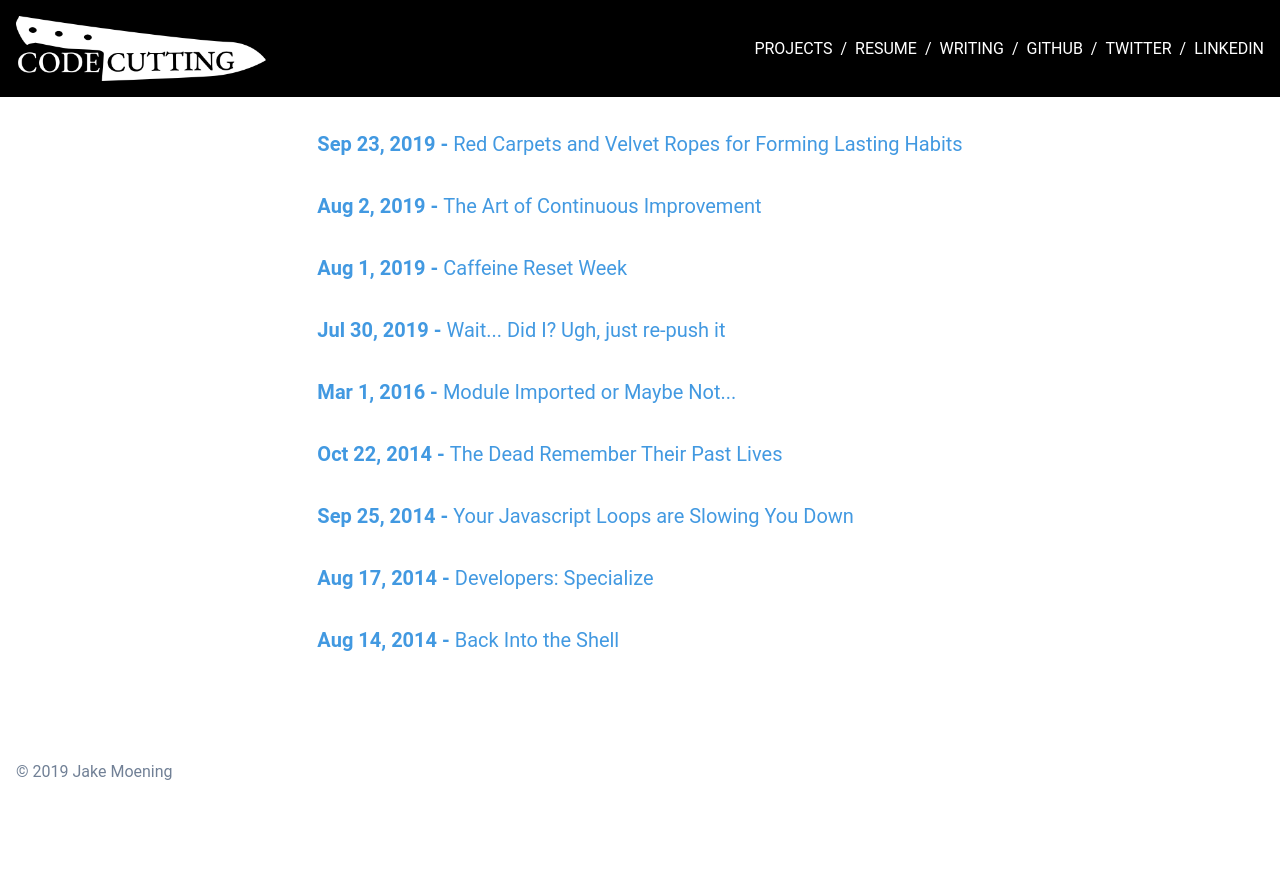
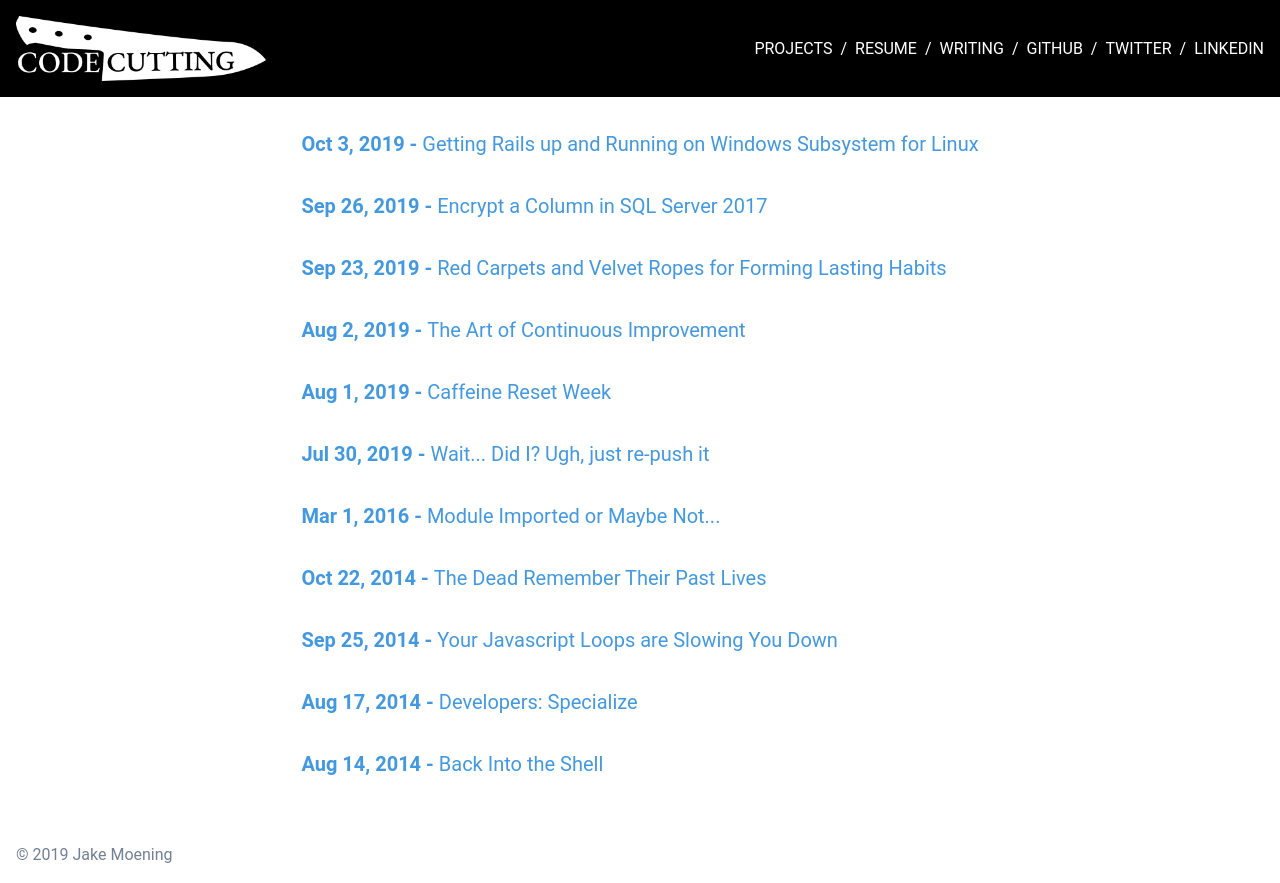
Before and after one commit to jaboc83/codecutting, a React (Create React App) app in the folder ClientApp/: page /writing in a window 1280 px wide. Before the commit the page ends 800 px from the top, so only its background shows below. Built offline with nearby package versions, Linux system fonts and the light colour scheme.

Commit message:
Add new posts to writing

```diff
--- a/ClientApp/src/components/Writing.tsx
+++ b/ClientApp/src/components/Writing.tsx
@@ -14,6 +14,16 @@ const Writing: React.FC = () => {
   return (
     <main className='container flex justify-center m-auto h-screen'>
       <ul>
+        {externalLink(
+          'https://medium.com/@jaboc83/getting-rails-up-and-running-on-windows-subsystem-for-linux-e5b6d78a53fe',
+          'Getting Rails up and Running on Windows Subsystem for Linux',
+          'Oct 3, 2019'
+        )}
+        {externalLink(
+          'https://medium.com/@jaboc83/encrypt-a-column-in-sql-server-2017-3f72c6240446',
+          'Encrypt a Column in SQL Server 2017',
+          'Sep 26, 2019'
+        )}
         {externalLink(
           'https://medium.com/@jaboc83/red-carpets-and-velvet-ropes-for-forming-lasting-habits-9d3ee88d1c03',
           'Red Carpets and Velvet Ropes for Forming Lasting Habits',
```
